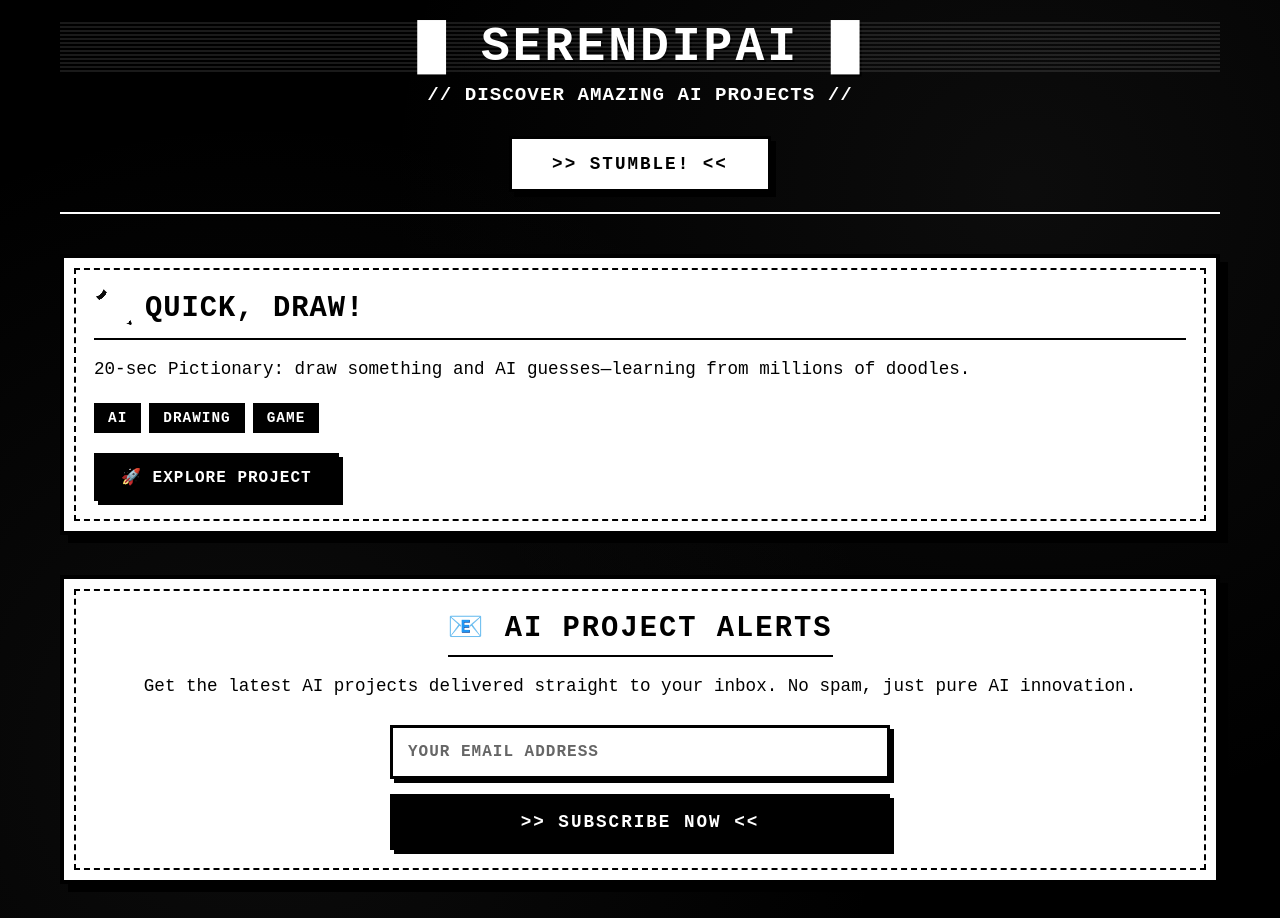
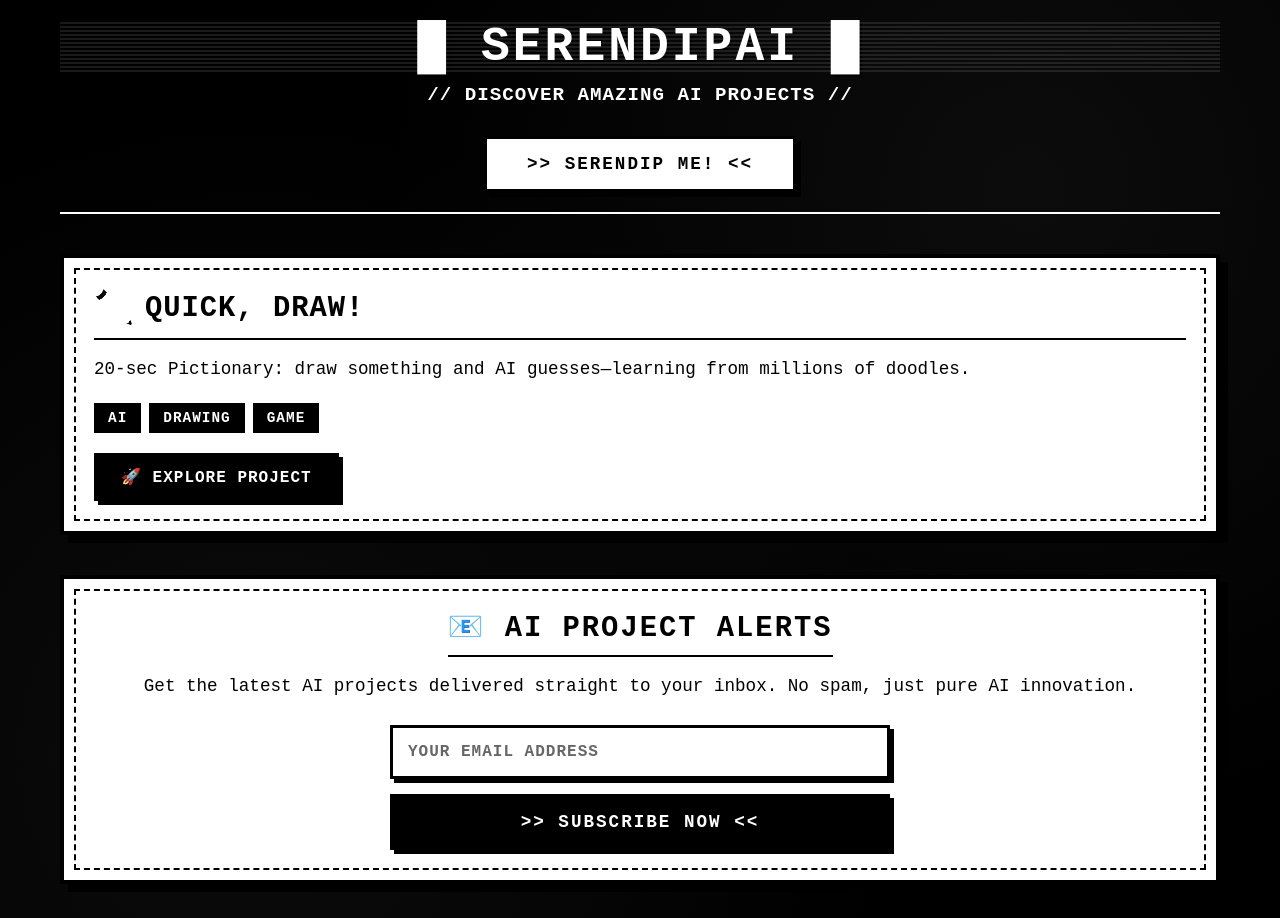
Before and after one commit to Mrmarthub/serendipai, a website: page index.html in a window 1280 px wide. Drawn offline with Linux system fonts and the light colour scheme.

Commit message:
Update index.html

```diff
--- a/index.html
+++ b/index.html
@@ -466,7 +466,7 @@
       <h1>█ SerendipAI █</h1>
       <p>// DISCOVER AMAZING AI PROJECTS //</p>
 
-      <button class="stumble-button" onclick="stumbleToNext()" id="stumbleBtn">>> STUMBLE! << </button>
+      <button class="stumble-button" onclick="stumbleToNext()" id="stumbleBtn">>> SERENDIP ME! << </button>
     </div>
 
     <div class="loading" id="loading" style="display: none;">
```
